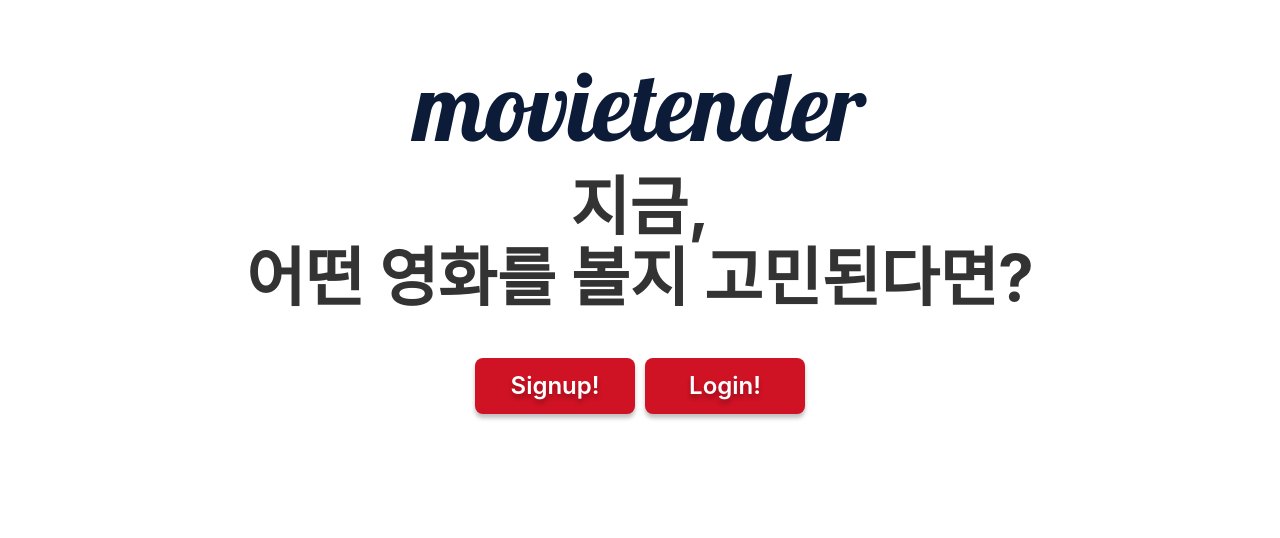
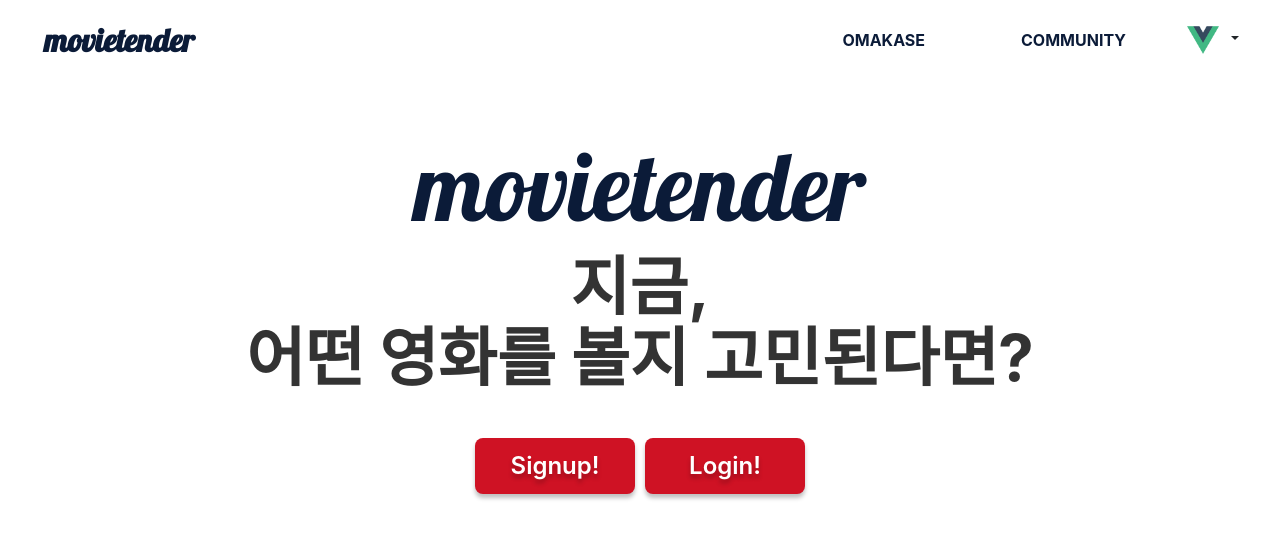
Before and after one commit to YanZisuka/movie-tender, a Vue app in the folder client/: page / in a window 1280 px wide. Shown: the top 538 px of the page. Built offline with nearby package versions, Linux system fonts and the light colour scheme.

Commit message:
[FIX] Navbar

```diff
--- a/client/src/components/NavBar.vue
+++ b/client/src/components/NavBar.vue
@@ -1,5 +1,5 @@
 <template>
-  <nav v-if="isCurrentUser" class="d-flex justify-content-between sticky-top p-3">
+  <nav class="d-flex justify-content-between sticky-top p-3">
     <router-link :to="{ name: 'index' }" class="navbar-brand mx-3">
       <div :class="isDark ? 'text-white' : 'text-theme'" class="navbar-logo">movietender</div>
     </router-link>
@@ -24,8 +24,6 @@
 </template>
 
 <script>
-import _ from 'lodash'
-import { mapActions, mapGetters } from 'vuex'
 
 export default {
   name: 'NavBar',
@@ -35,18 +33,12 @@
   },
 
   computed: {
-    ...mapGetters(['currentUser']),
-    isCurrentUser() {
-      return !_.isEmpty(this.currentUser)
-    },
   },
 
   methods: {
-    ...mapActions(['fetchCurrentUser'])
   },
 
   created() {
-    this.fetchCurrentUser()
   }
 
 }
```
